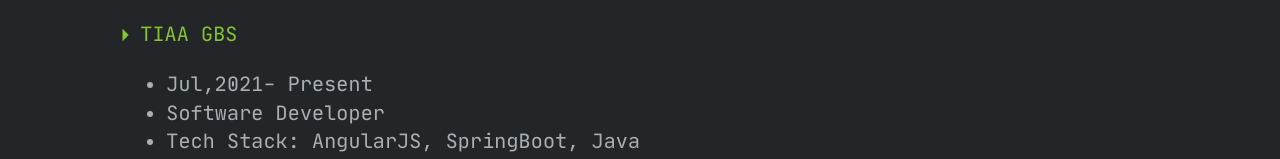
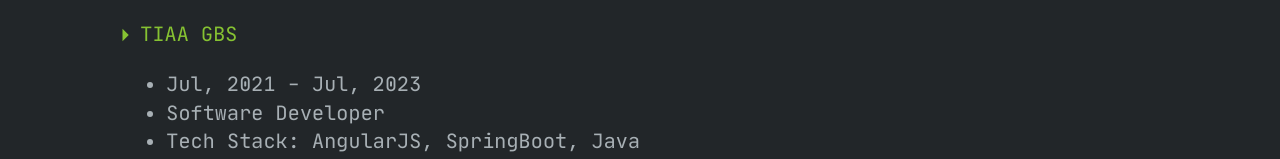
Before and after one commit to rahulhambarde300/portfolio, a React (Create React App) app: page / in a window 1280 px wide. Shown: the part 4174-4333 px from the top of the page. Built offline with nearby package versions, Linux system fonts and the light colour scheme.

Commit message:
Update WorkComponent.js
Updated TIAA experience

```diff
--- a/src/components/WorkComponent.js
+++ b/src/components/WorkComponent.js
@@ -292,7 +292,7 @@
                             <Styledpara  className={classes.paper}>
                                 <ul>
                                     <li>
-                                        Jul,2021- Present
+                                        Jul, 2021 - Jul, 2023
                                     </li>
                                     <li>
                                         Software Developer
```
